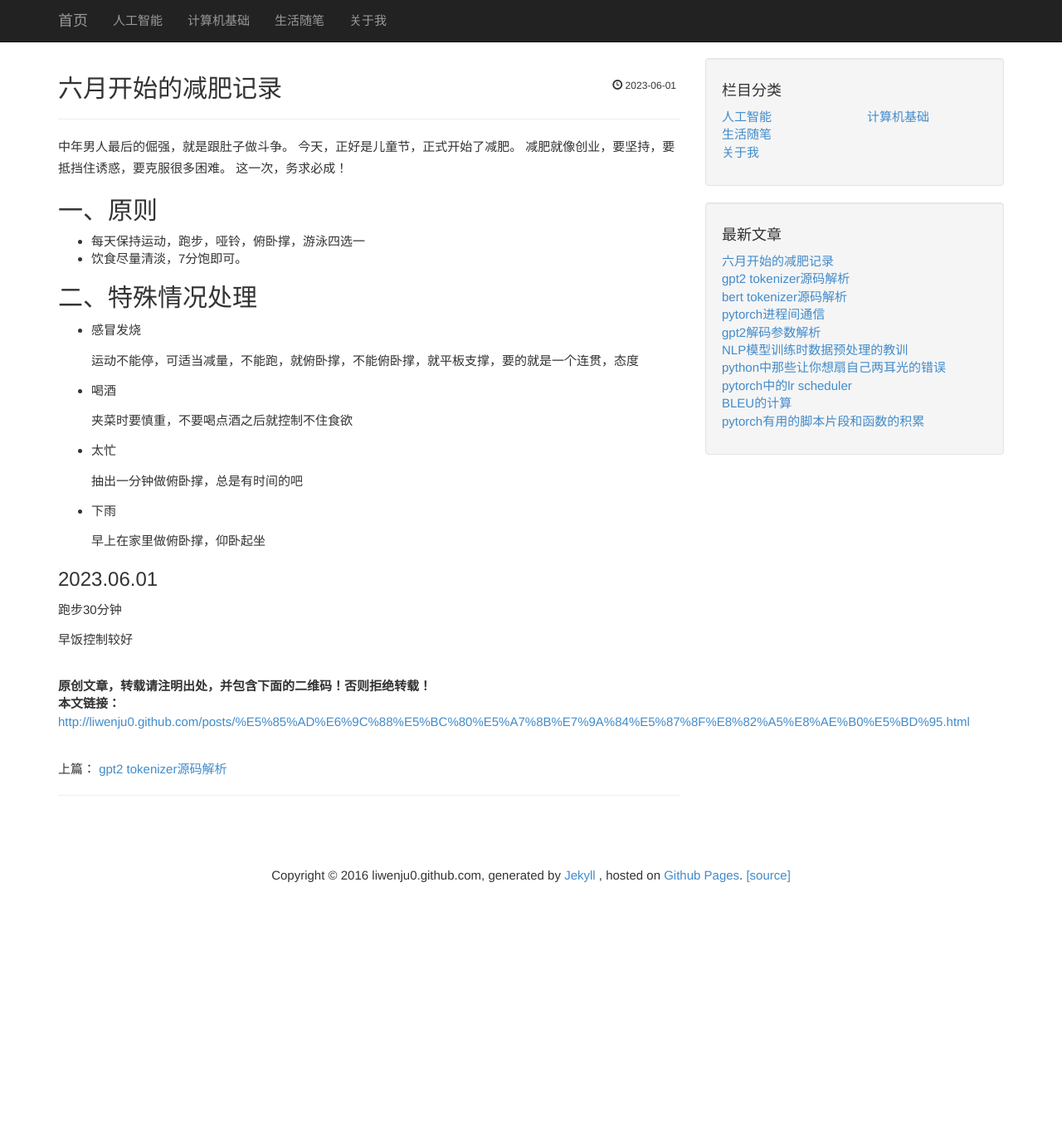
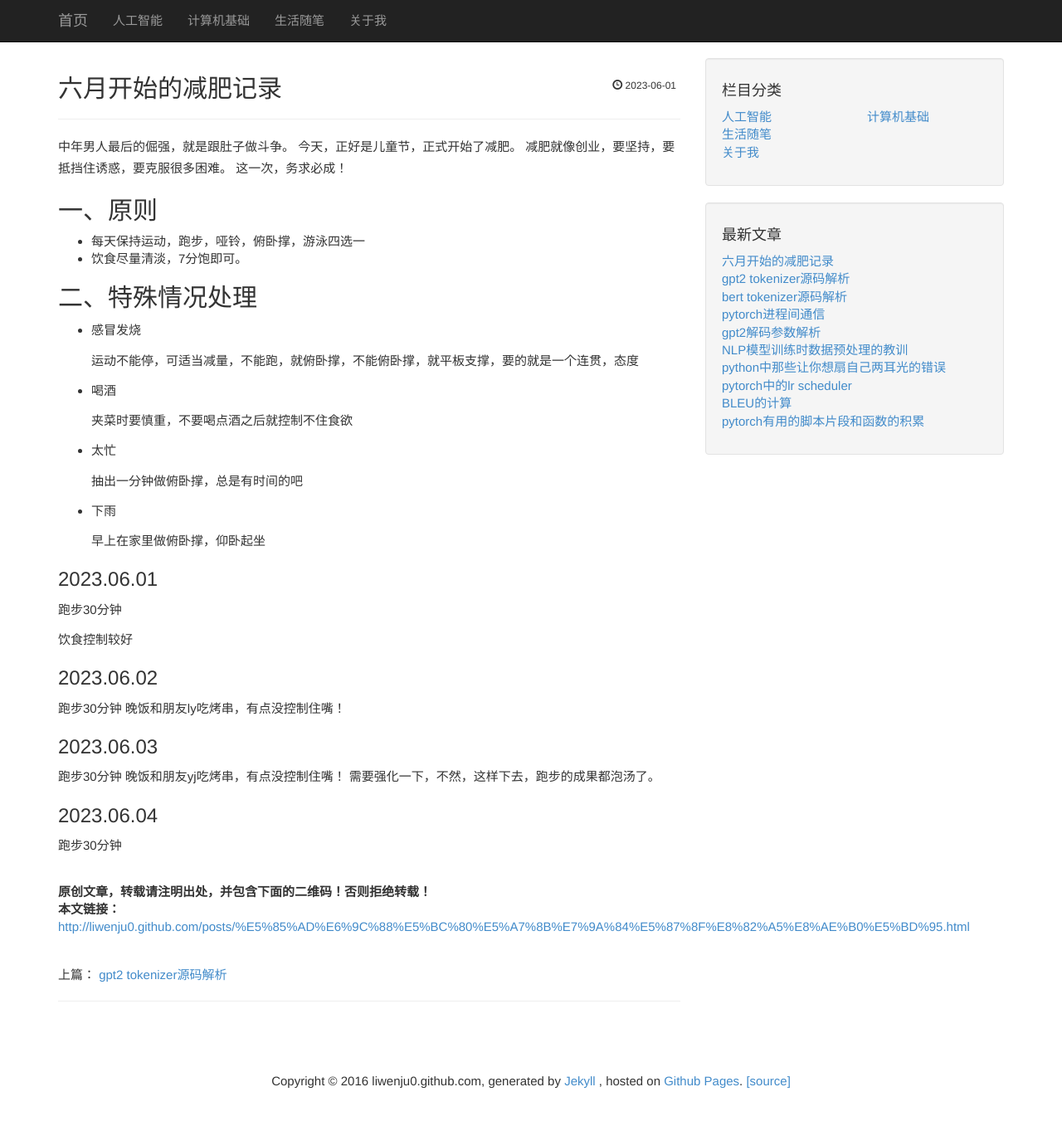
Before and after one commit to liwenju0/liwenju0.github.io, a Jekyll site: the page built from _posts/2023-06-01-六月开始的减肥记录.md, in a window 1280 px wide and 1363 px high. Shown: the top 1351 px of the window at 83% size. Built offline with Jekyll 4.4.1, drawn with Linux system fonts in a browser that asks for light colours.

Commit message:
更新减肥记录

```diff
--- a/_posts/2023-06-01-六月开始的减肥记录.md
+++ b/_posts/2023-06-01-六月开始的减肥记录.md
@@ -33,4 +33,17 @@ published: true
 ### 2023.06.01
 跑步30分钟
 
-早饭控制较好
+饮食控制较好
+### 2023.06.02
+跑步30分钟
+晚饭和朋友ly吃烤串，有点没控制住嘴！
+
+
+### 2023.06.03
+跑步30分钟
+晚饭和朋友yj吃烤串，有点没控制住嘴！
+需要强化一下，不然，这样下去，跑步的成果都泡汤了。
+
+
+### 2023.06.04
+跑步30分钟
```
